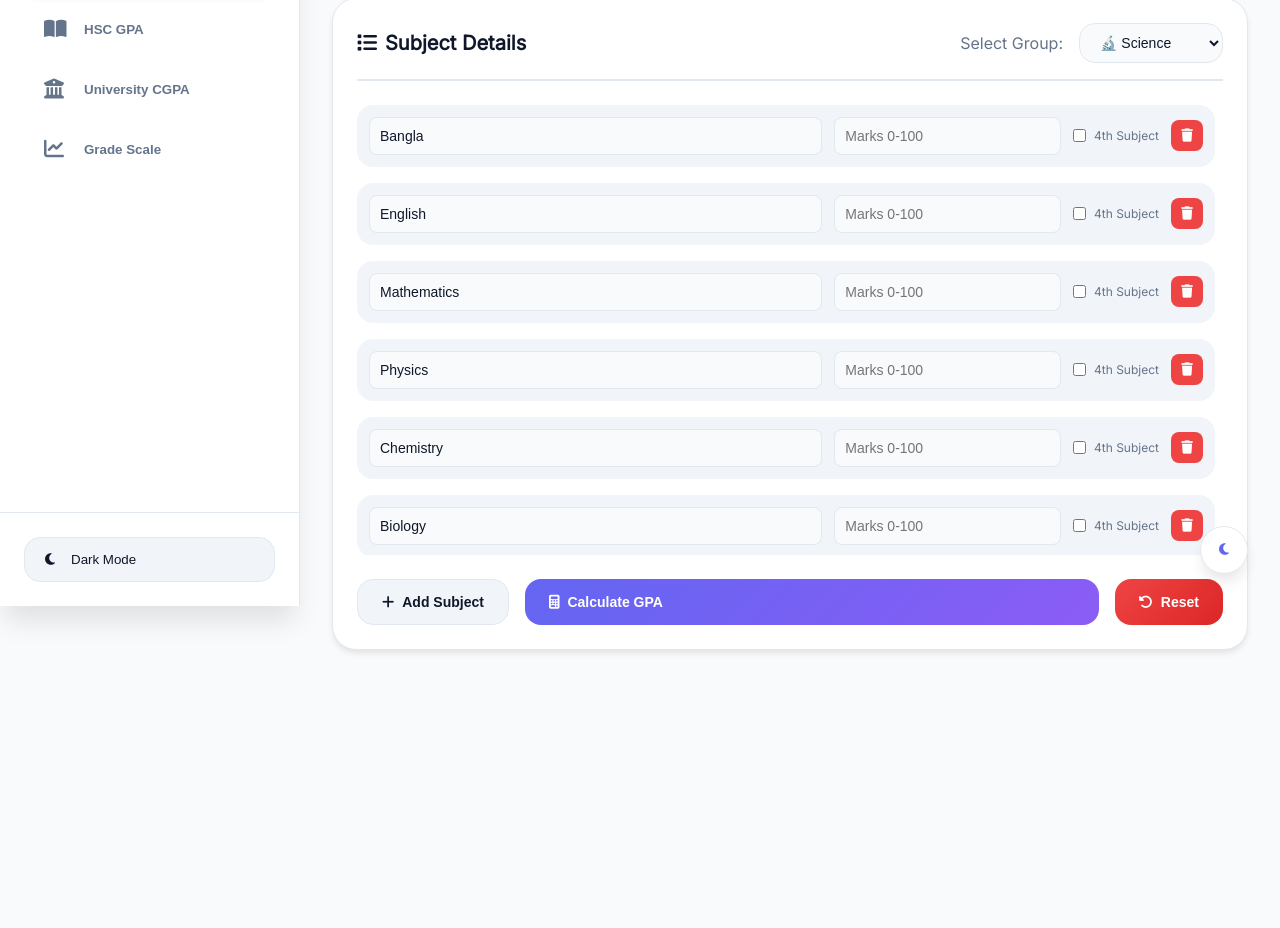
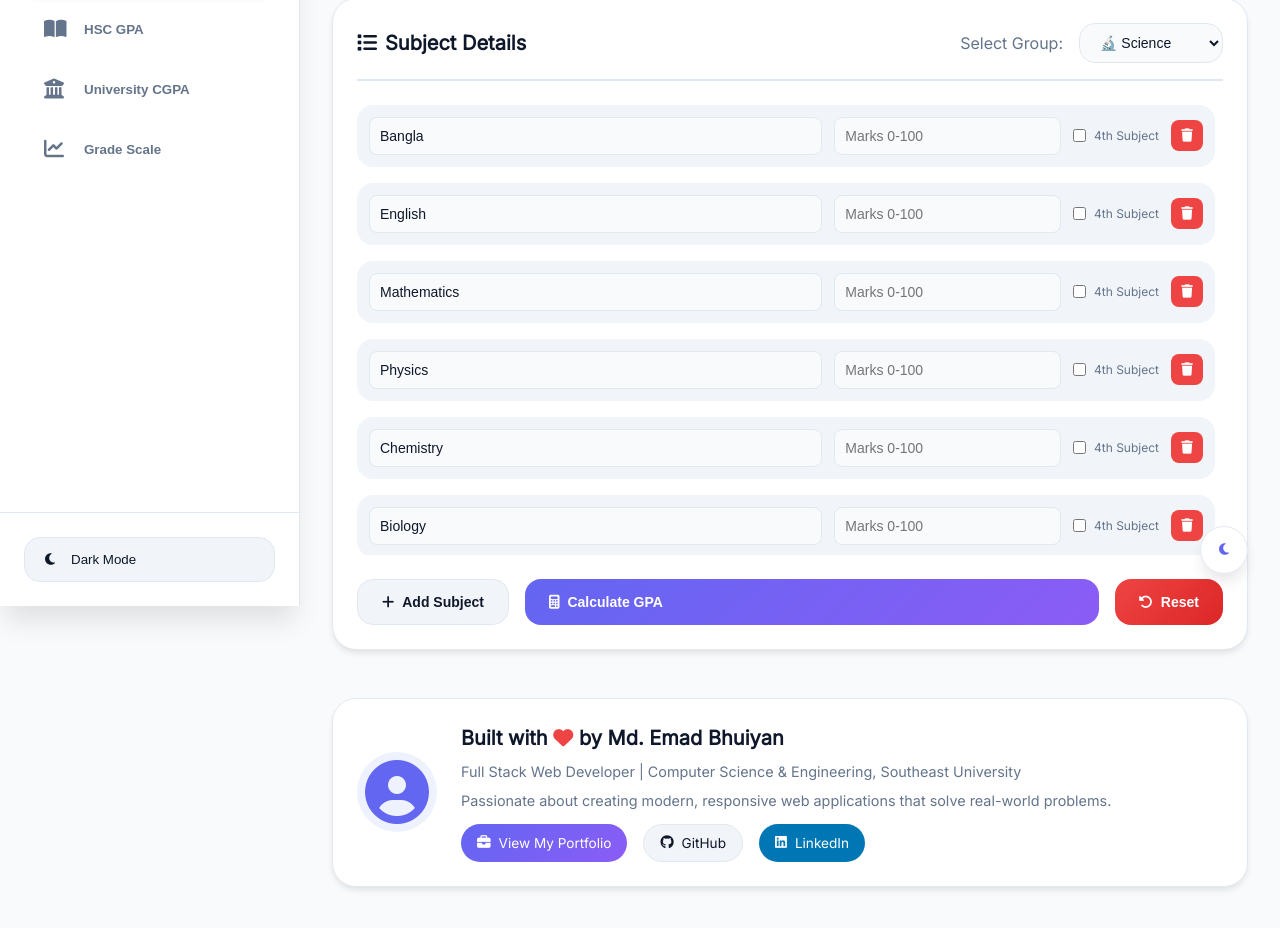
Before and after one commit to 2023100000338-alt/all-grading-system-, a plain HTML site: page index.html in a window 1280 px wide. Shown: the part 194-1122 px from the top of the page. Before the commit the page ends 876 px from the top, so only its background shows below. Drawn offline with Linux system fonts and the light colour scheme.

Commit message:
link my porfolio

```diff
--- a/index.html
+++ b/index.html
@@ -18,7 +18,7 @@
         content="Calculate your SSC, HSC and University grades accurately with GradePoint Pro.">
     <meta property="og:image" content="images/grad.png">
     <meta name="google-site-verification" content="bUaR6mgx_Sz5ELmNCUp4jcnCb36u_0n76wUcNpuhDoY" />
-    <title>Emad grading System|  Unified GPA & CGPA Calculator</title>
+    <title>Emad grading System |  Unified GPA & CGPA Calculator</title>
     <link rel="stylesheet" href="style.css">
     <link href="https://fonts.googleapis.com/css2?family=Inter:opsz,wght@14..32,300;400;500;600;700;800&display=swap"
         rel="stylesheet">
@@ -186,6 +186,30 @@
                 </div>
             </div>
         </section>
+        <!-- Add this entire "About the Developer" section to your grading system -->
+<section class="developer-section">
+    <div class="developer-card">
+        <div class="developer-avatar">
+            <i class="fas fa-user-circle"></i>
+        </div>
+        <div class="developer-info">
+            <h3>Built with <i class="fas fa-heart" style="color: #ef4444;"></i> by Md. Emad Bhuiyan</h3>
+            <p>Full Stack Web Developer | Computer Science & Engineering, Southeast University</p>
+            <p>Passionate about creating modern, responsive web applications that solve real-world problems.</p>
+            <div class="developer-links">
+                <a href="https://eb-portfoilo.vercel.app/" target="_blank" class="dev-link portfolio-link">
+                    <i class="fas fa-briefcase"></i> View My Portfolio
+                </a>
+                <a href="https://github.com/2023100000338-alt" target="_blank" class="dev-link github-link">
+                    <i class="fab fa-github"></i> GitHub
+                </a>
+                <a href="https://www.linkedin.com/in/emad-bhuiyan/" target="_blank" class="dev-link linkedin-link">
+                    <i class="fab fa-linkedin"></i> LinkedIn
+                </a>
+            </div>
+        </div>
+    </div>
+</section>
 
         <!-- Grade Scale Section -->
         <section id="gradetableSection" class="content-section">
--- a/style.css
+++ b/style.css
@@ -895,3 +895,107 @@ body {
         display: block !important;
     }
 }
+
+/* Developer Section Styles */
+.developer-section {
+    margin-top: 3rem;
+    margin-bottom: 1rem;
+}
+
+.developer-card {
+    background: var(--surface);
+    border-radius: var(--radius-lg);
+    border: 1px solid var(--border);
+    padding: 1.5rem;
+    display: flex;
+    gap: 1.5rem;
+    align-items: center;
+    flex-wrap: wrap;
+    box-shadow: var(--shadow-md);
+    transition: transform 0.2s, box-shadow 0.2s;
+}
+
+.developer-card:hover {
+    transform: translateY(-2px);
+    box-shadow: var(--shadow-lg);
+}
+
+.developer-avatar {
+    flex-shrink: 0;
+}
+
+.developer-avatar i {
+    font-size: 4rem;
+    color: var(--primary);
+    background: var(--primary-light);
+    border-radius: 50%;
+    padding: 0.5rem;
+}
+
+.developer-info {
+    flex: 1;
+}
+
+.developer-info h3 {
+    font-size: 1.25rem;
+    margin-bottom: 0.5rem;
+    color: var(--text);
+}
+
+.developer-info p {
+    color: var(--text-muted);
+    margin-bottom: 0.5rem;
+    font-size: 0.9rem;
+}
+
+.developer-links {
+    display: flex;
+    gap: 1rem;
+    flex-wrap: wrap;
+    margin-top: 0.75rem;
+}
+
+.dev-link {
+    display: inline-flex;
+    align-items: center;
+    gap: 0.5rem;
+    padding: 0.5rem 1rem;
+    border-radius: 2rem;
+    text-decoration: none;
+    font-size: 0.85rem;
+    font-weight: 500;
+    transition: all 0.2s;
+}
+
+.portfolio-link {
+    background: var(--primary-gradient);
+    color: white;
+}
+
+.github-link {
+    background: var(--surface-alt);
+    color: var(--text);
+    border: 1px solid var(--border);
+}
+
+.linkedin-link {
+    background: #0077b5;
+    color: white;
+}
+
+.dev-link:hover {
+    transform: translateY(-2px);
+    filter: brightness(1.05);
+}
+
+/* Mobile Responsive */
+@media (max-width: 768px) {
+    .developer-card {
+        flex-direction: column;
+        text-align: center;
+    }
+
+    .developer-links {
+        justify-content: center;
+    }
+}
```
